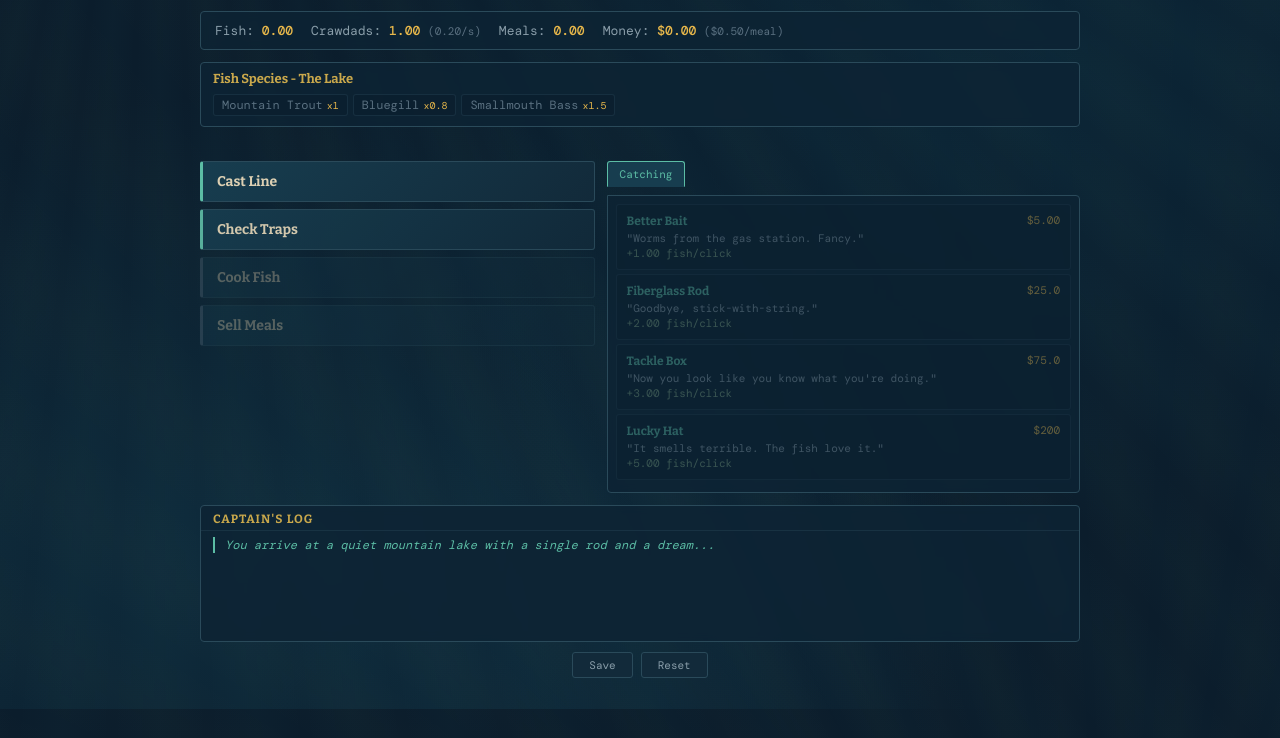
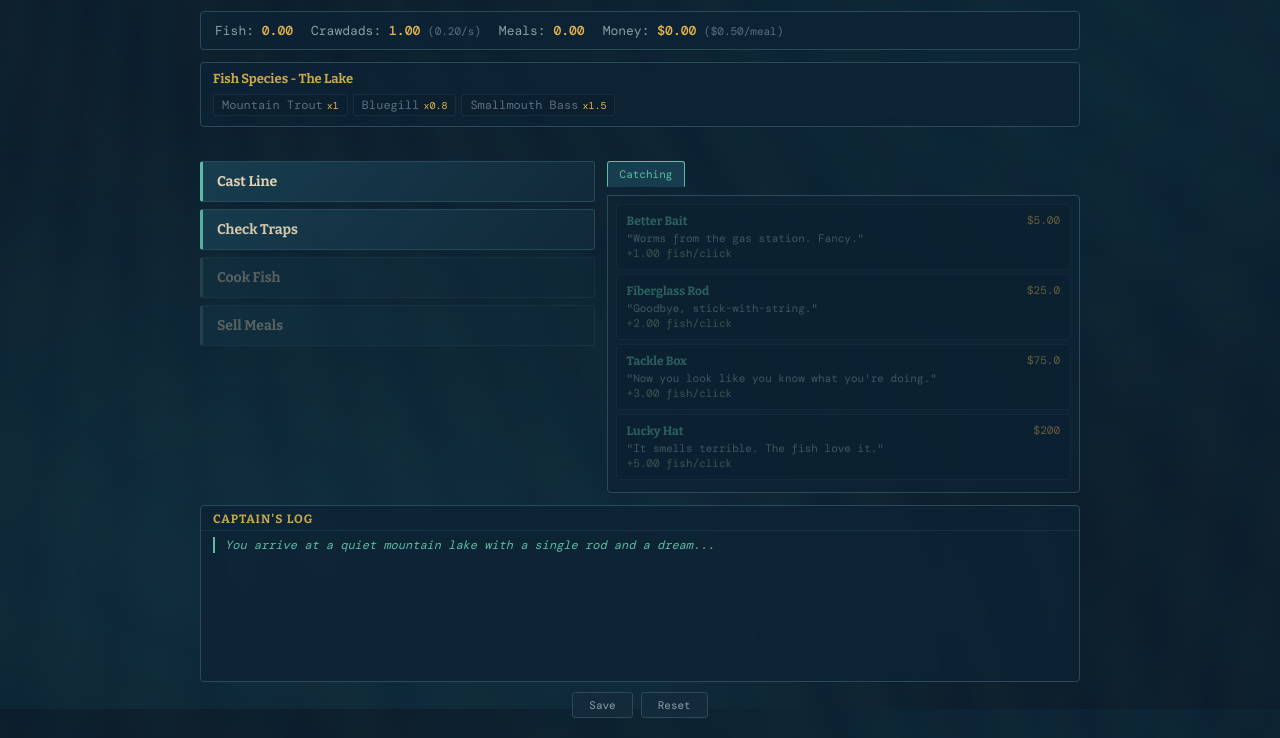
Before and after one commit to Atlaszmh/FishAllTheWayDown, a plain HTML site: page index.html in a window 1280 px wide. Shown: the part 91-829 px from the top of the page. Before the commit the page ends 800 px from the top, so only its background shows below. Drawn offline with nearby package versions, Linux system fonts and the light colour scheme.

Commit message:
Improve Captain's Log scrollability
- Increase log height from 110px to 150px
- Use overflow-y: scroll for always-visible scrollbar
- Widen scrollbar (8px) with visible track and hover state
- Keep up to 50 stories instead of 20

Co-Authored-By: Claude Opus 4.6 <noreply@anthropic.com>

```diff
--- a/index.html
+++ b/index.html
@@ -410,15 +410,16 @@ h1::after {
   text-transform: uppercase;
 }
 #news-ticker {
-  height: 110px;
-  overflow-y: auto;
+  height: 150px;
+  overflow-y: scroll;
   padding: 6px 12px;
   font-size: 12px;
   color: var(--muted-text);
 }
-#news-ticker::-webkit-scrollbar { width: 5px; }
-#news-ticker::-webkit-scrollbar-track { background: transparent; }
-#news-ticker::-webkit-scrollbar-thumb { background: var(--panel-border); border-radius: 3px; }
+#news-ticker::-webkit-scrollbar { width: 8px; }
+#news-ticker::-webkit-scrollbar-track { background: rgba(11, 29, 44, 0.5); border-radius: 4px; }
+#news-ticker::-webkit-scrollbar-thumb { background: var(--faded-ink); border-radius: 4px; }
+#news-ticker::-webkit-scrollbar-thumb:hover { background: var(--muted-text); }
 
 #news-ticker .story {
   margin-bottom: 4px;
@@ -2046,7 +2047,7 @@ function addStory(text, type) {
   div.textContent = text;
   ticker.prepend(div);
   // Keep max 20 stories visible
-  while (ticker.children.length > 20) {
+  while (ticker.children.length > 50) {
     ticker.removeChild(ticker.lastChild);
   }
 }
```
